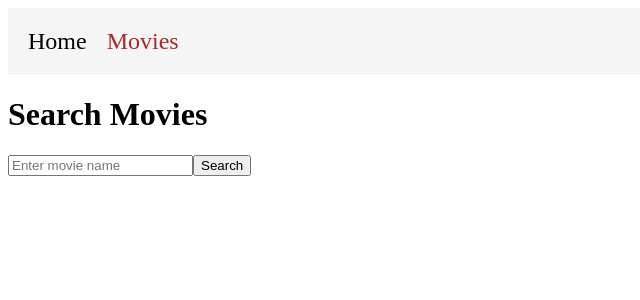
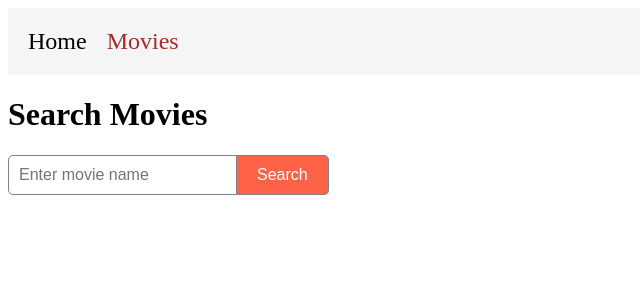
Before and after one commit to guemplen/goit-react-hw-05, a React app: page /movies in a window 1280 px wide. Shown: the top 300 px of the page, without its empty margins (0-640 px from the left). Built offline with nearby package versions, Linux system fonts and the light colour scheme; the HTML template or start-up script is replaced by a standard one.

Commit message:
Add styles MoviesPage component & fix styles MovieDetailsPage component

```diff
--- a/src/pages/MovieDetailsPage/movieDetailsPage.module.css
+++ b/src/pages/MovieDetailsPage/movieDetailsPage.module.css
@@ -33,6 +33,7 @@
 
 .movieInfo p {
   margin-bottom: 10px;
+  color: gray;
 }
 
 .additionalInfo {
--- a/src/pages/MoviesPage/MoviesPage.jsx
+++ b/src/pages/MoviesPage/MoviesPage.jsx
@@ -1,6 +1,7 @@
 import { useState } from 'react';
 import { searchMovies } from '../../api/tmdb';
 import MovieList from '../../components/MovieList/MovieList';
+import styles from './moviesPage.module.css';
 
 const MoviesPage = () => {
   const [query, setQuery] = useState('');
@@ -25,16 +26,19 @@ const MoviesPage = () => {
   return (
     <div>
       <h1>Search Movies</h1>
-      <form onSubmit={handleSearch}>
+      <form onSubmit={handleSearch} className={styles.searchForm}>
         <input
           type="text"
           value={query}
           onChange={e => setQuery(e.target.value)}
           placeholder="Enter movie name"
+          className={styles.searchInput}
         />
-        <button type="submit">Search</button>
+        <button type="submit" className={styles.searchButton}>
+          Search
+        </button>
       </form>
-      {error && <p>{error}</p>}
+      {error && <p className={styles.errorMessage}>{error}</p>}
       <MovieList movies={movies} />
     </div>
   );
--- /dev/null
+++ b/src/pages/MoviesPage/moviesPage.module.css
@@ -0,0 +1,33 @@
+.searchForm {
+  margin-bottom: 20px;
+}
+
+.searchInput {
+  flex: 1;
+  padding: 10px;
+  font-size: 16px;
+  border: 1px solid gray;
+  border-radius: 5px 0 0 5px;
+}
+
+.searchButton {
+  padding: 10px 20px;
+  font-size: 16px;
+  border: 1px solid gray;
+  border-left: none;
+  background-color: tomato;
+  color: white;
+  border-radius: 0 5px 5px 0;
+  cursor: pointer;
+  transition: background-color 0.3s;
+}
+
+.searchButton:hover {
+  background-color: brown;
+}
+
+.errorMessage {
+  color: red;
+  font-size: 14px;
+  margin-top: 10px;
+}
```
